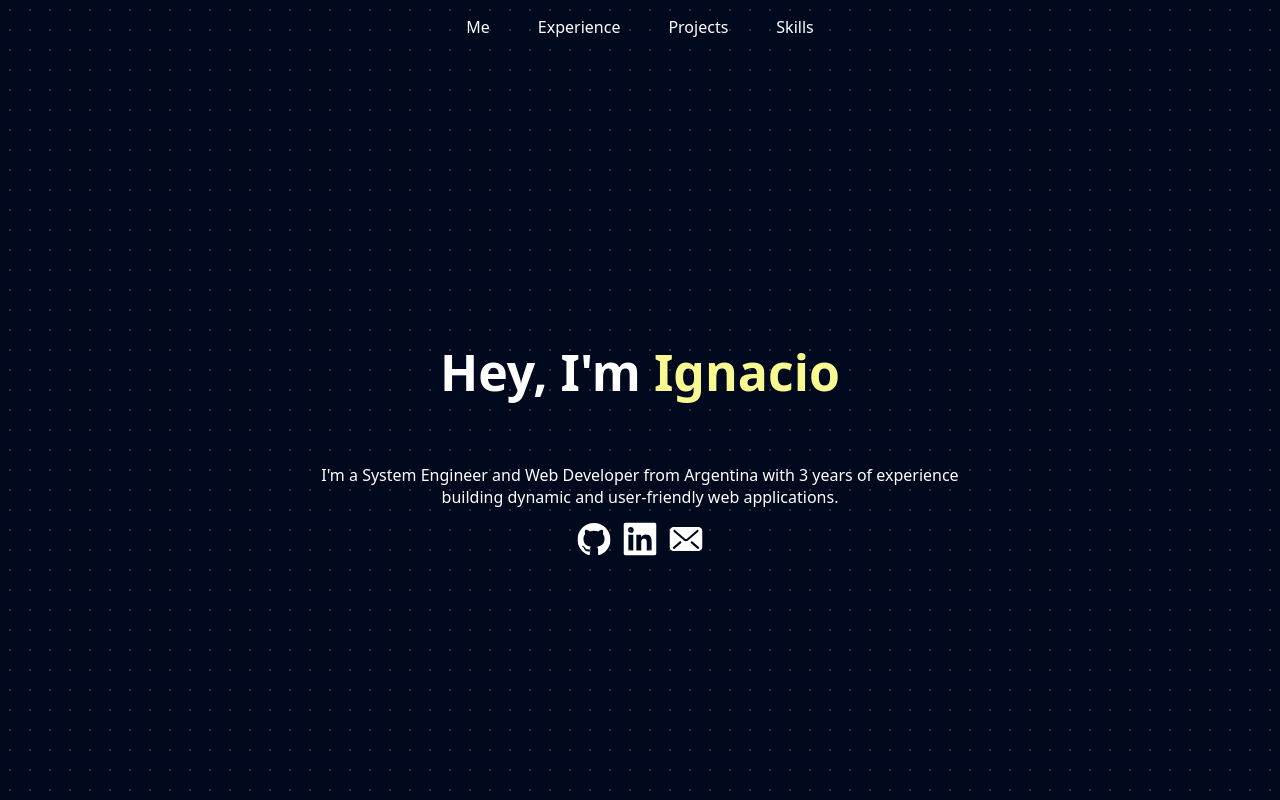
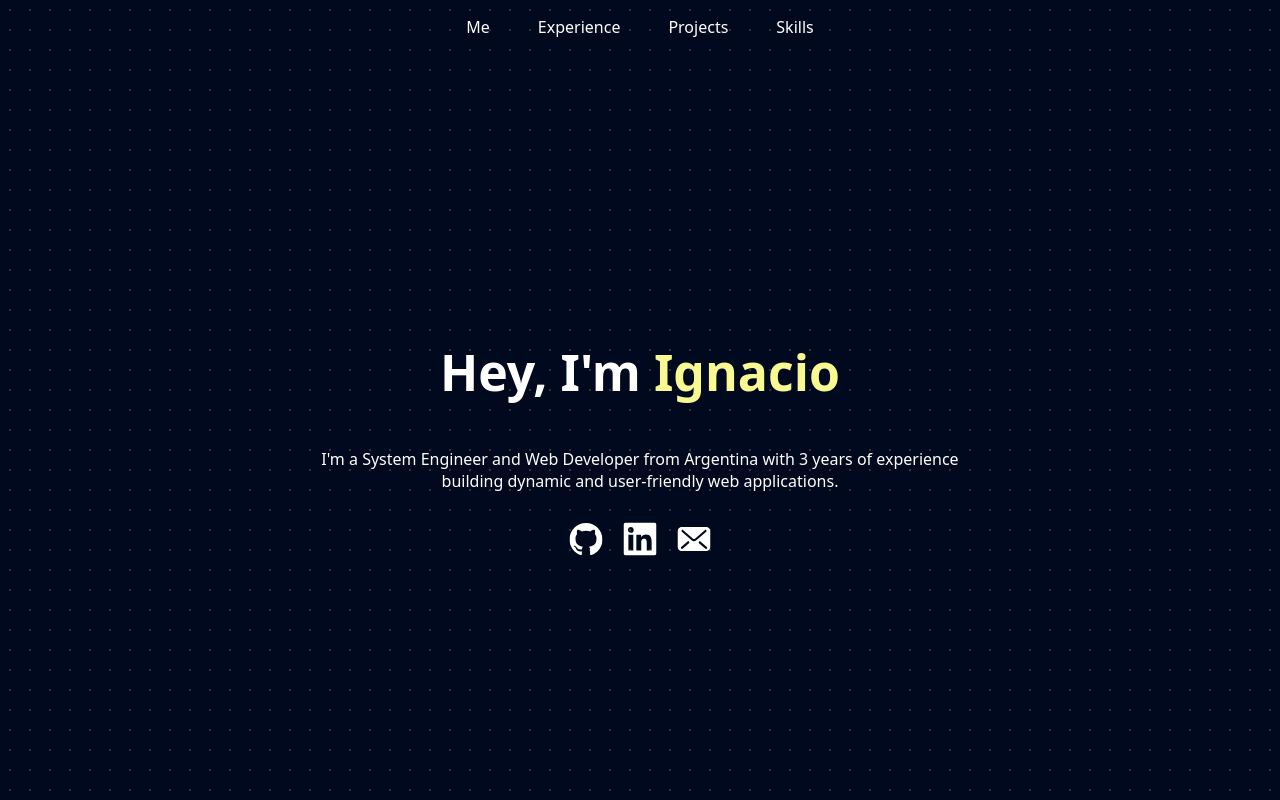
Before and after one commit to ignaciocaramuto/my-astro-portfolio, an Astro site: page / in a window 1280 px wide. Shown: the top 800 px of the page. Built offline with nearby package versions, Linux system fonts and the light colour scheme; Astro itself is replaced by a stand-in of ours.

Commit message:
added spacing

```diff
--- a/src/components/Me.astro
+++ b/src/components/Me.astro
@@ -42,11 +42,13 @@ import EmailIcon from "../icons/EmailLogo.astro";
   p {
     max-width: 700px;
     text-align: center;
+    margin-block-start: 0;
+    margin-block-end: 2em;
   }
 
   div {
     display: flex;
-    gap: 1em;
+    gap: 1.5em;
   }
 
   @keyframes fade-in {
```
